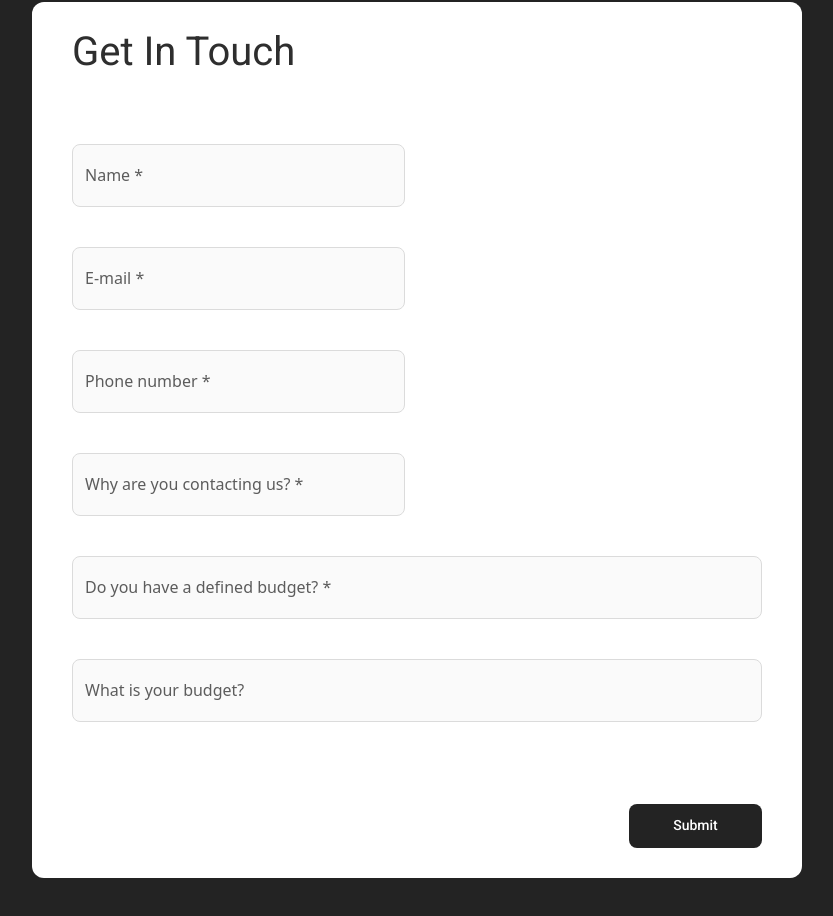
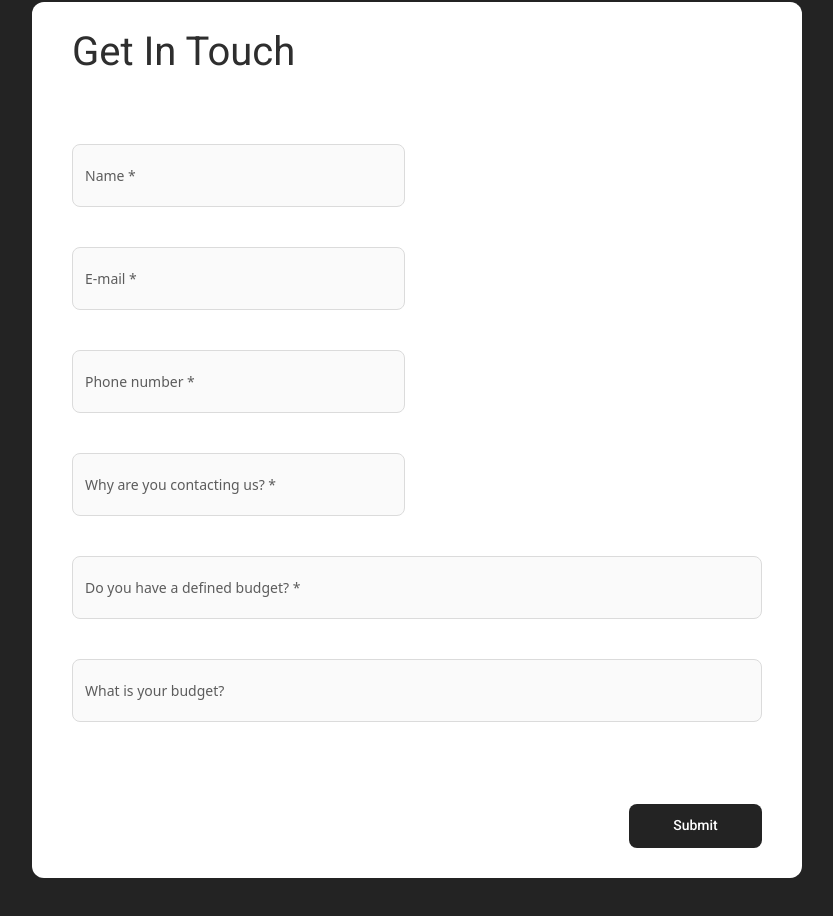
Before and after one commit to contentcraftstudio/Coderlabs-web-2.0, a Next.js app: page / in a window 1280 px wide. Shown: the part 7342-8258 px from the top of the page, without its empty margins (223-1056 px from the left). Built offline with nearby package versions, Linux system fonts and the light colour scheme.

Commit message:
Fix::GetIn

```diff
--- a/components/GetIn.tsx
+++ b/components/GetIn.tsx
@@ -63,28 +63,28 @@ export default function GetIn () {
             <p className='font-primary sm:text-[20px] md:text-[40px] text-gray-700 sm:mb-[20px] md:mb-[62px]'>
               {t('Get_in_touch')}
             </p>
-            <div className='flex sm:gap-[20px] lg:gap-[40px] flex-wrap'>
+            <div className='flex sm:gap-[20px] md:gap-[40px] flex-wrap'>
               <div className='lg:w-[48.2%] sm:w-full'>
-                <FormInput label={t('Name')+' *'} name='name' type='name' />
+                <FormInput label={`${t('Name')} *`} name='name' type='name' />
                 <ErrorMessage name='name' />
               </div>
               <div className='lg:w-[48.2%] sm:w-full'>
-                <FormInput label={t('Email')+' *'} name='email' type='email' />
+                <FormInput label={`${t('Email')} *`} name='email' type='email' />
                 <ErrorMessage name='email' />
               </div>
             </div>
             <div className='flex sm:gap-[20px] lg:gap-[40px] flex-wrap'>
-              <div className='lg:w-[48.2%] sm:w-full md:w-[48.4%]'>
+              <div className='lg:w-[48.2%] sm:w-full md:w-[48.3%]'>
                 <FormInput
-                  label={t('Phone_number')+' *'}
+                  label={`${t('Phone_number')} *`}
                   name='phone'
                   type='phone'
                 />
                 <ErrorMessage name='phone' />
               </div>
-              <div className='lg:w-[48.2%] sm:w-full md:w-[48.4%]'>
+              <div className='lg:w-[48.2%] sm:w-full md:w-[48.3%]'>
                 <FormInput
-                  label={t('Contacting_us')+' *'}
+                  label={`${t('Contacting_us')} *`}
                   name='contacting'
                   type='contacting'
                 />
@@ -92,7 +92,7 @@ export default function GetIn () {
               </div>
             </div>
             <FormInput
-              label={t('Defined_budget')+' *'}
+              label={`${t('Defined_budget')} *`}
               name='budget'
               type='budget'
             />
--- a/components/form/FormInput.tsx
+++ b/components/form/FormInput.tsx
@@ -20,7 +20,7 @@ export default function FormInput ({ name, label, type }: Props) {
         value={getIn(values, name)}
         onChange={(e) => setFieldValue(name, e.target.value)}
         onBlur={() => setFieldTouched(name)}
-        className='px-[12px] w-full h-full bg-gray-input rounded-[8px] py-23 border border-gray-border'
+        className='sm:text-[10px] md:text-[14px] px-[12px] w-full h-full bg-gray-input rounded-[8px] py-23 border border-gray-border'
       />
     </div>
   )
```
